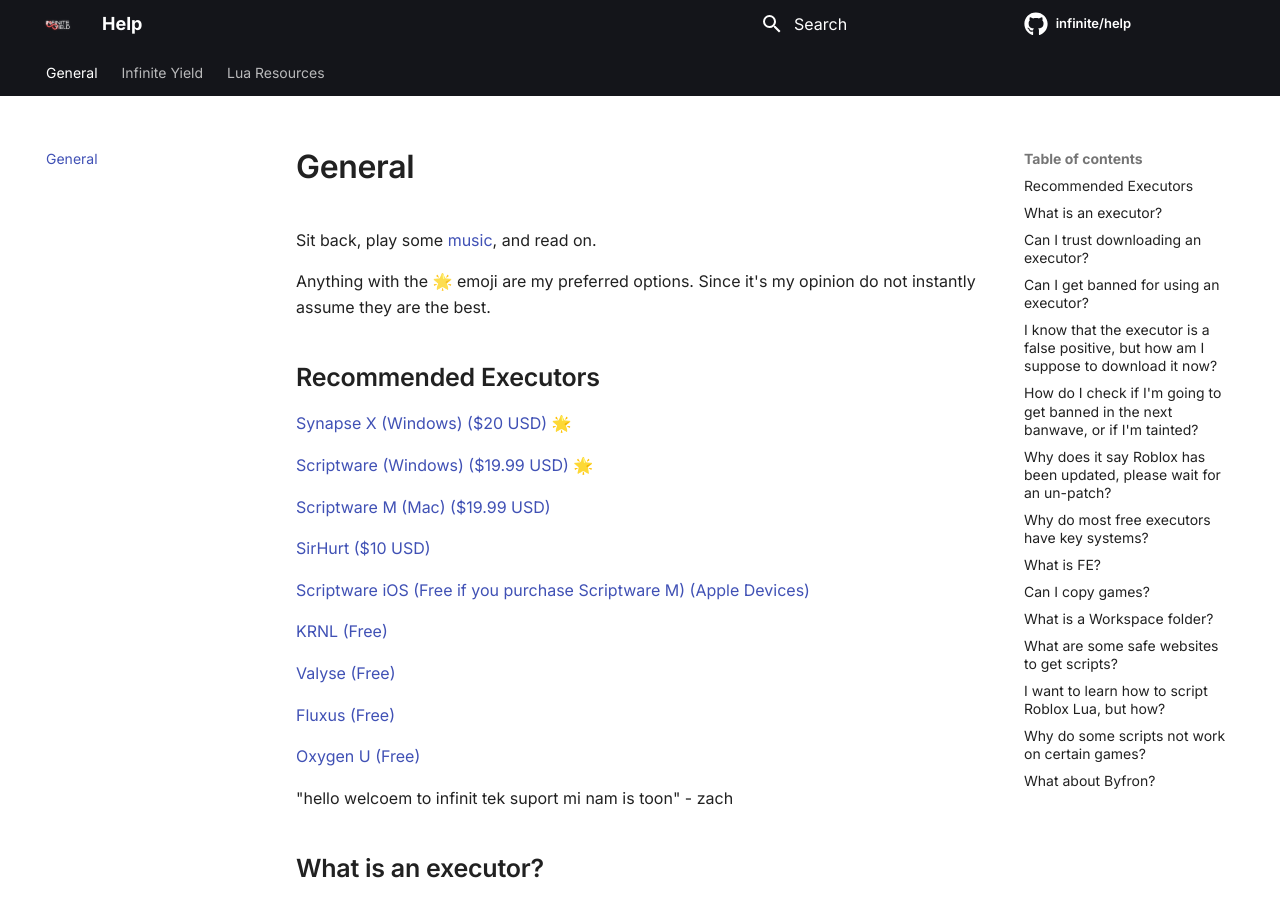
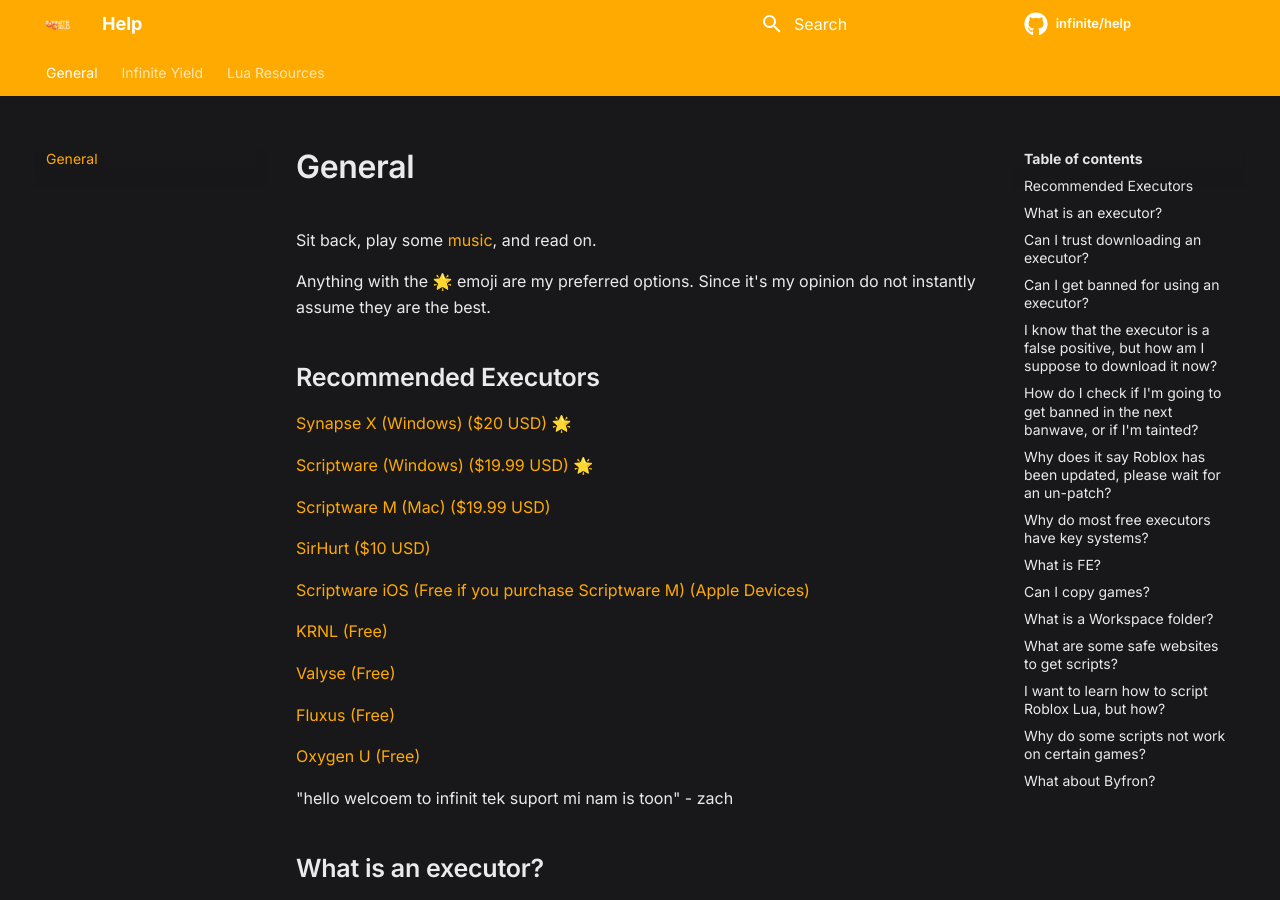
Before and after one commit to moikoros/help, an MkDocs documentation site: the page built from docs/index.md, in a window 1280 px wide and 900 px high. Built offline with MkDocs 1.6.1 and Material for MkDocs 9.7.7, drawn with Linux system fonts in a browser that asks for light colours; comment, search, counter and statistics services are not loaded.

Commit message:
Update mkdocs.yml

```diff
--- a/mkdocs.yml
+++ b/mkdocs.yml
@@ -20,6 +20,9 @@
     repo: fontawesome/brands/github
 
 extra_css:
+  - assets/theme/current.css
+  - assets/theme/colors.css
+  - assets/theme/code.css
   - assets/style.css
 
 nav:
```
